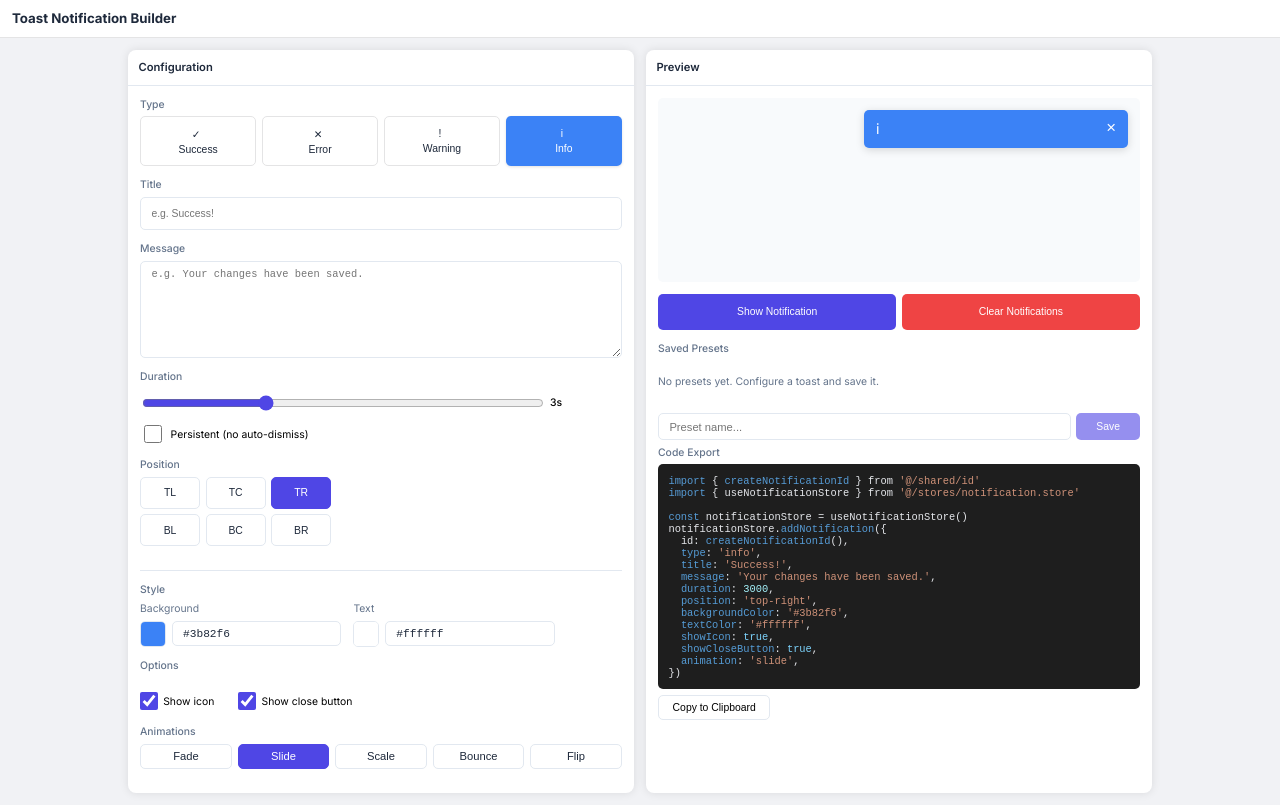
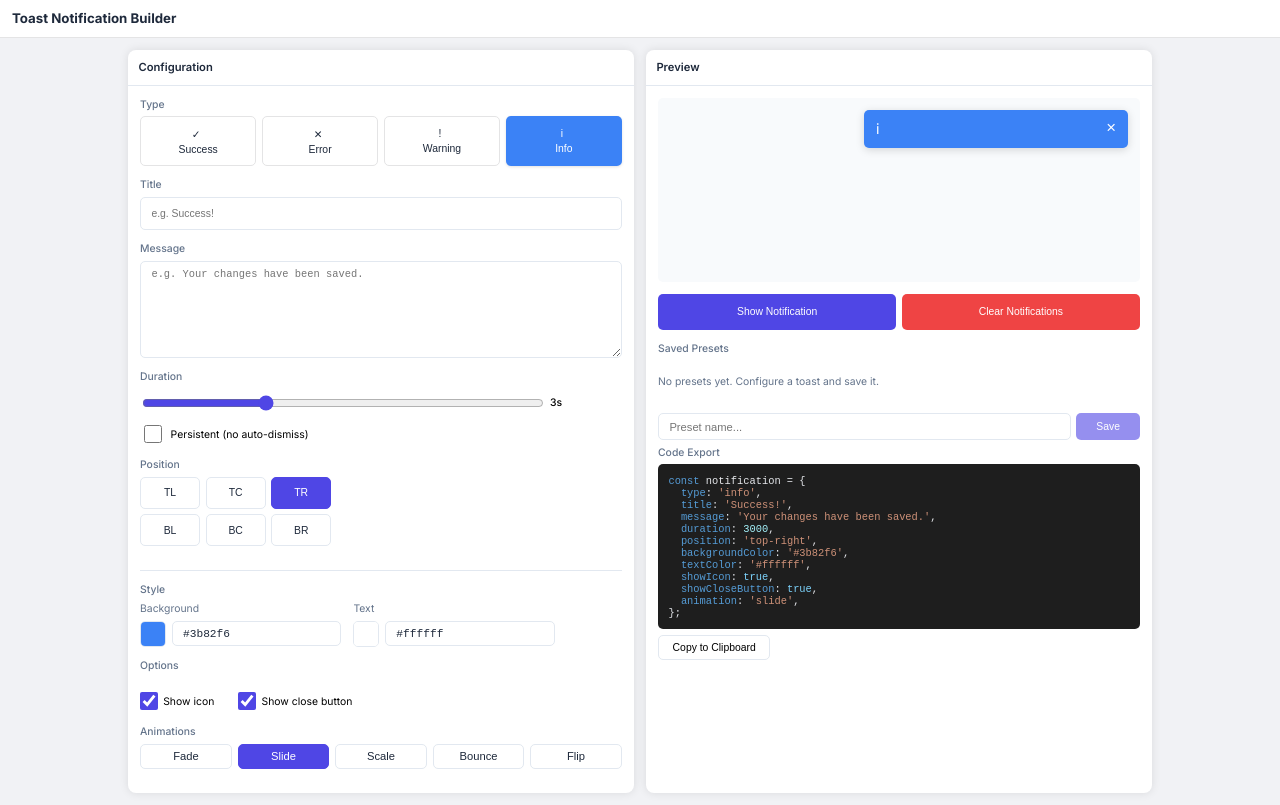
Before and after one commit to ozerenes/toast-notification-builder, a Vue app: page / in a window 1280 px wide. Built offline with nearby package versions, Linux system fonts and the light colour scheme.

Commit message:
refactor(exportCode): simplify notification object construction

```diff
--- a/src/features/builder/exportCode.ts
+++ b/src/features/builder/exportCode.ts
@@ -21,12 +21,7 @@ export function buildExportCode(form: BuilderFormState, animation: AnimationType
   } = form
 
   const lines = [
-    "import { createNotificationId } from '@/shared/id'",
-    "import { useNotificationStore } from '@/stores/notification.store'",
-    '',
-    'const notificationStore = useNotificationStore()',
-    'notificationStore.addNotification({',
-    `  id: createNotificationId(),`,
+    'const notification = {',
     `  type: '${type}',`,
     `  title: '${title || EXPORT_DEFAULT_TITLE}',`,
     `  message: '${message || EXPORT_DEFAULT_MESSAGE}',`,
@@ -37,7 +32,7 @@ export function buildExportCode(form: BuilderFormState, animation: AnimationType
     `  showIcon: ${showIcon},`,
     `  showCloseButton: ${showCloseButton},`,
     `  animation: '${animation}',`,
-    '})',
+    '};',
   ]
 
   return lines.join('\n')
```
